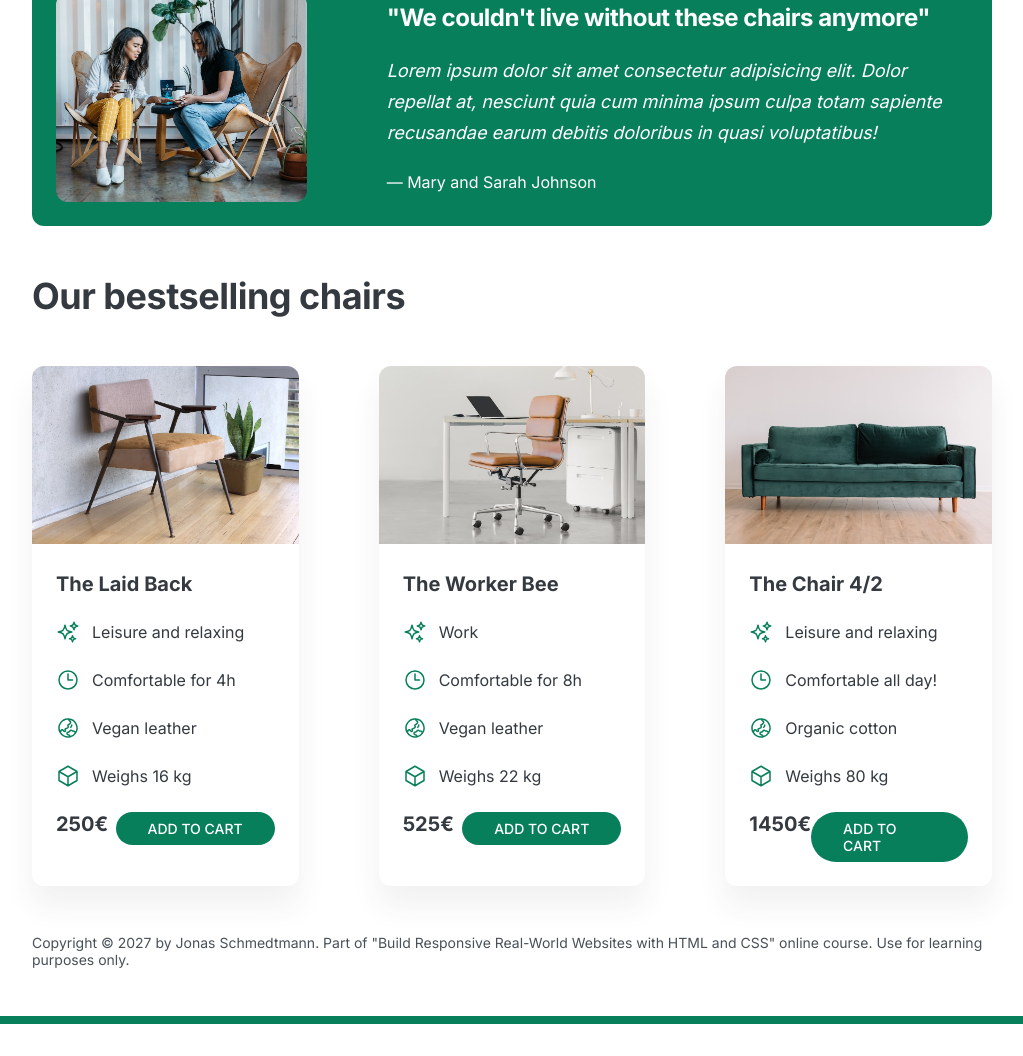
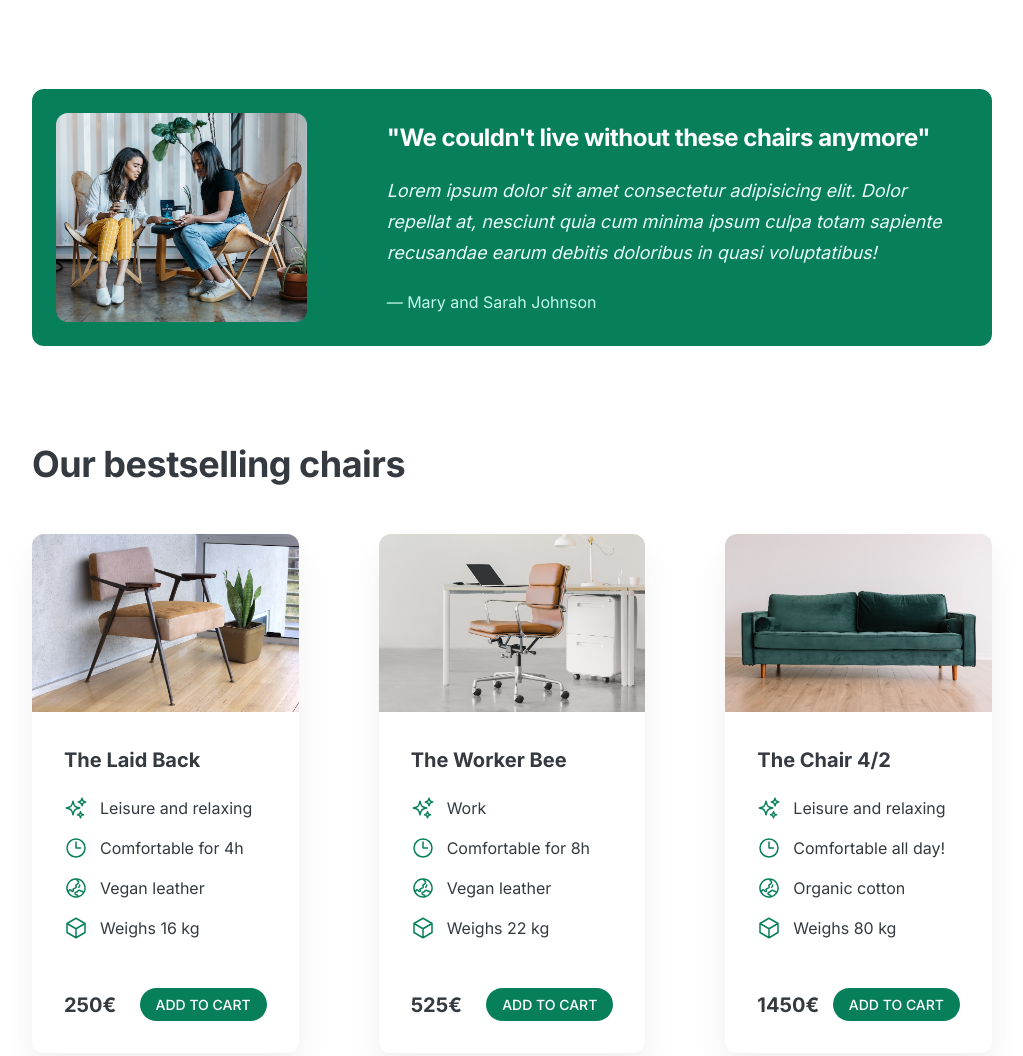
Before and after one commit to josphatmuteru/html-css, a plain HTML site: page Design/index.html in a window 1280 px wide. Shown: the part 921-1977 px from the top of the page, without its empty margins (128-1151 px from the left). Before the commit the page ends 1945 px from the top, so only its background shows below. Drawn offline with Linux system fonts and the light colour scheme.

Commit message:
Implementing whitespace and visual hierarchy

```diff
--- a/Design/style.css
+++ b/Design/style.css
@@ -31,7 +31,7 @@ body {
 
 header,
 section {
-  margin-bottom: 48px;
+  margin-bottom: 96px;
 }
 
 h2 {
@@ -64,12 +64,12 @@ h2 {
 
 .btn--big {
   font-size: 18px;
-  padding: 16px 32px;
+  padding: 16px 16px;
 }
 
 .btn--small {
   font-size: 14px;
-  padding: 8px 32px;
+  padding: 8px 16px;
 }
 
 /* ------------------------ */
@@ -81,7 +81,7 @@ header {
   display: grid;
   grid-template-columns: repeat(2, 1fr);
   column-gap: 80px;
-  margin-top: 48px;
+  margin-top: 64px;
 }
 
 .header-text-box {
@@ -89,7 +89,7 @@ header {
 }
 
 h1 {
-  margin-bottom: 24px;
+  margin-bottom: 32px;
   font-size: 44px;
   /*  44 / 52 / 62 */
   line-height: 1.1;
@@ -112,7 +112,7 @@ img {
   stroke: #087f5b;
   width: 32px;
   height: 32px;
-  margin-bottom: 16px;
+  margin-bottom: 24px;
 }
 
 .features-title {
@@ -149,6 +149,10 @@ img {
   margin-bottom: 24px;
   font-size: 18px;
   line-height: 1.7;
+  color: #e6fcf5;
+}
+.testimonial-author {
+  color: #c3fae8;
 }
 
 /* CHAIRS */
@@ -162,7 +166,7 @@ img {
 }
 
 .chair-box {
-  padding: 24px;
+  padding: 32px;
 }
 
 h3 {
@@ -172,14 +176,14 @@ h3 {
 
 .chair-details {
   list-style: none;
-  margin-bottom: 24px;
+  margin-bottom: 48px;
 }
 
 .chair-details li {
   display: flex;
   align-items: center;
   gap: 12px;
-  margin-bottom: 24px;
+  margin-bottom: 16px;
 }
 
 .chair-details li:last-child {
@@ -195,6 +199,7 @@ h3 {
 .chair-price {
   display: flex;
   justify-content: space-between;
+  align-items: center;
   font-size: 20px;
 }
 
```
